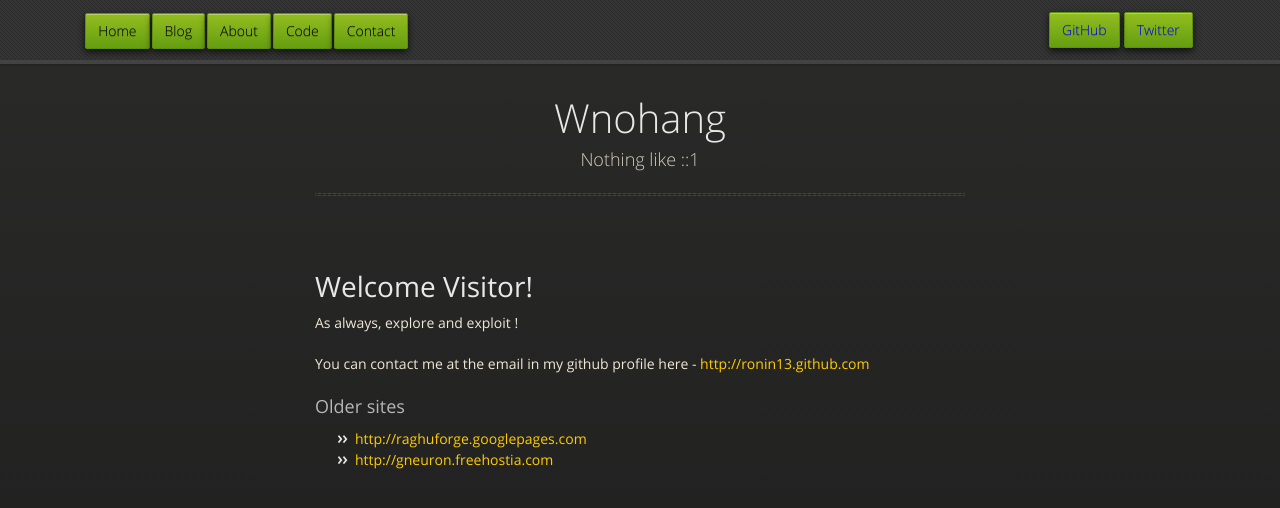
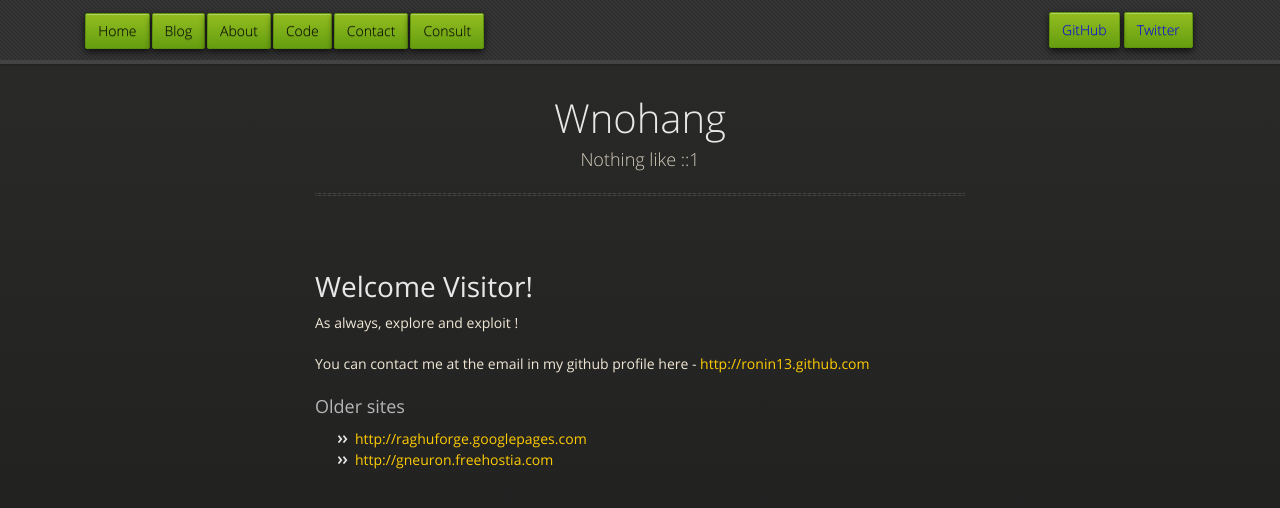
Before and after one commit to ronin13/ronin13.github.com, a Jekyll site: the page index.html, which Jekyll copies as it is, in a window 1280 px wide. Shown: the top 508 px of the page. Built offline with Jekyll 4.4.1, drawn with Linux system fonts in a browser that asks for light colours; nearby versions of some CDN libraries; Markdown is read by kramdown in place of the engine named in the settings.

Commit message:
More fixes

```diff
--- a/_layouts/page.html
+++ b/_layouts/page.html
@@ -25,6 +25,7 @@
           <li class="fork"><a href="/pages/about">About</a></li>
           <li class="fork"><a href="/pages/code">Code</a></li>
           <li class="fork"><a href="/pages/contact">Contact</a></li>
+          <li class="fork"><a href="/pages/consult">Consult</a></li>
           <li class="title"><a href="https://twitter.com/randomsurfer">Twitter</a></li>
           <li class="title"><a href="https://github.com/ronin13">GitHub</a></li>
         </nav>
--- a/index.html
+++ b/index.html
@@ -25,6 +25,7 @@
           <li class="fork"><a href="/pages/about">About</a></li>
           <li class="fork"><a href="/pages/code">Code</a></li>
           <li class="fork"><a href="/pages/contact">Contact</a></li>
+          <li class="fork"><a href="/pages/consult">Consult</a></li>
           <li class="title"><a href="https://twitter.com/randomsurfer">Twitter</a></li>
           <li class="title"><a href="https://github.com/ronin13">GitHub</a></li>
         </nav>
```
